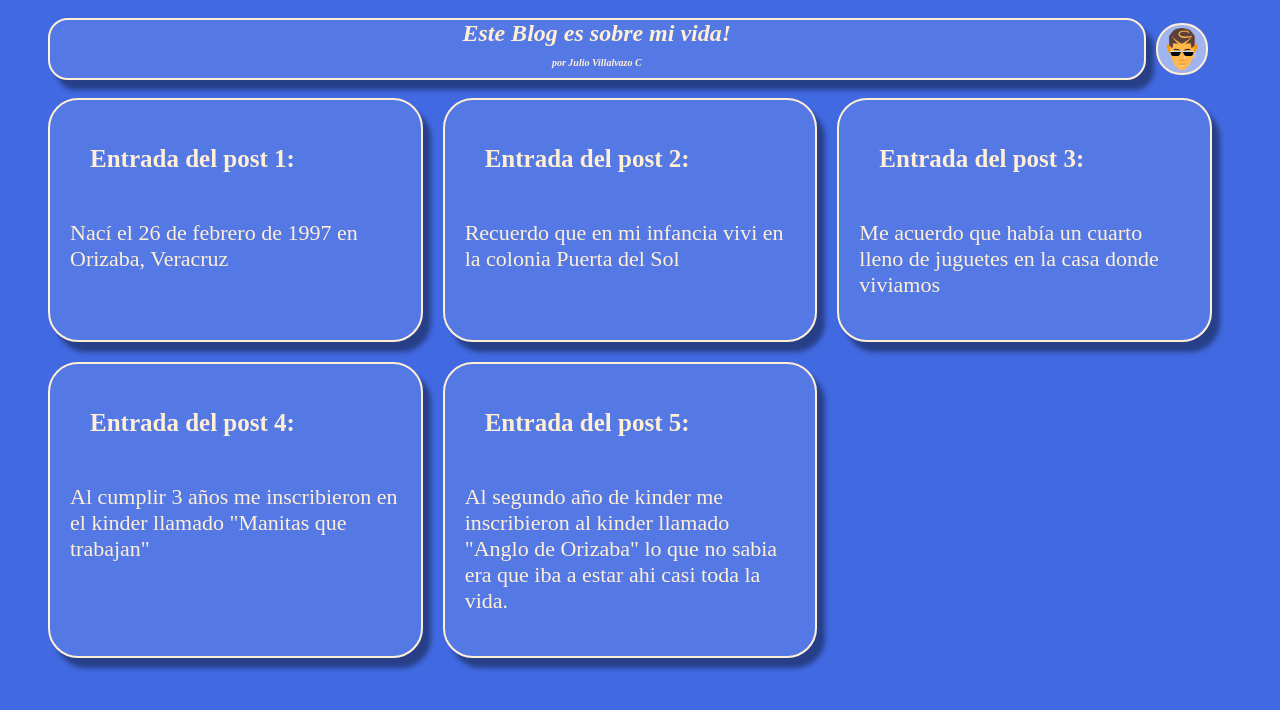
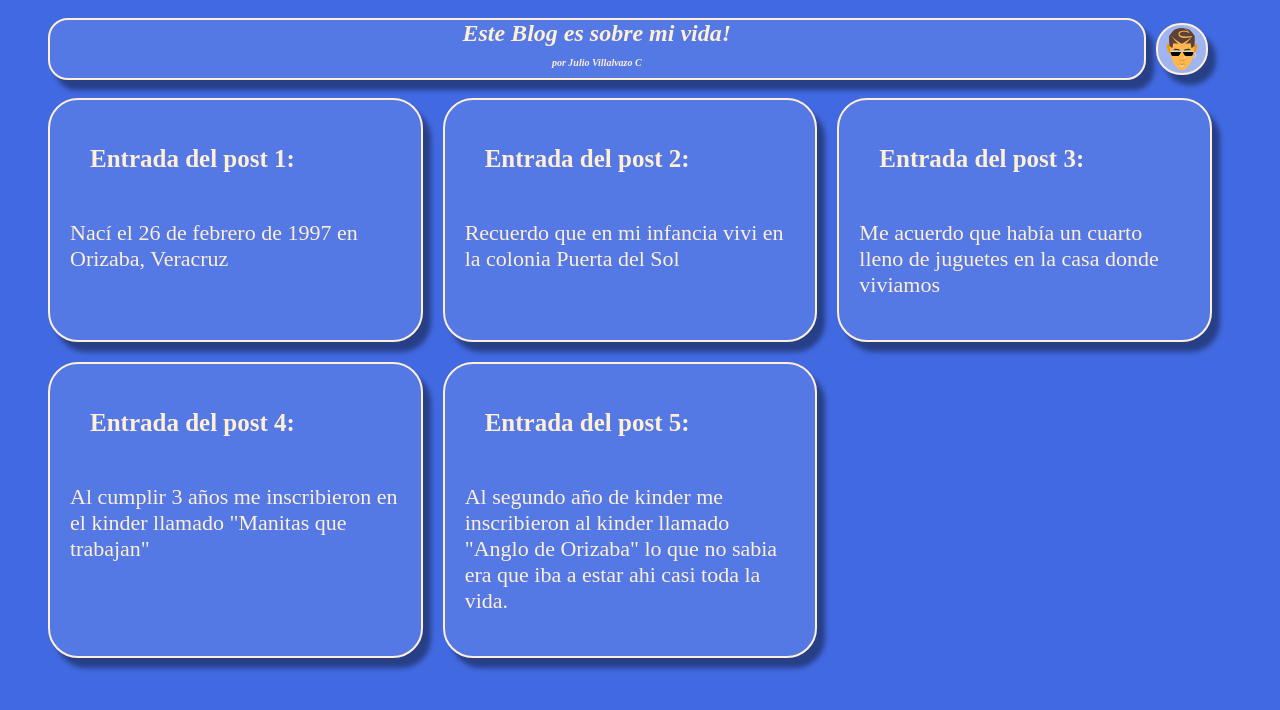
Before and after one commit to juliol1/curso-github, a website: page src/html/index.html in a window 1280 px wide. Drawn offline with Linux system fonts and the light colour scheme.

Commit message:
se añadio una sombra al icono de bad bunny

```diff
--- a/src/css/styles.css
+++ b/src/css/styles.css
@@ -15,6 +15,9 @@
     border: 2px solid papayawhip;
     background-color: rgba(255,255,255,0.5);
     border-radius: 25px;
+    -webkit-box-shadow: 8px 10px 5px 0px rgba(0,0,0,0.4);
+    -moz-box-shadow: 8px 10px 5px 0px rgba(0,0,0,0.4);
+    box-shadow: 8px 10px 5px 0px rgba(0,0,0,0.4);
 }
 
 .img:hover {
```
